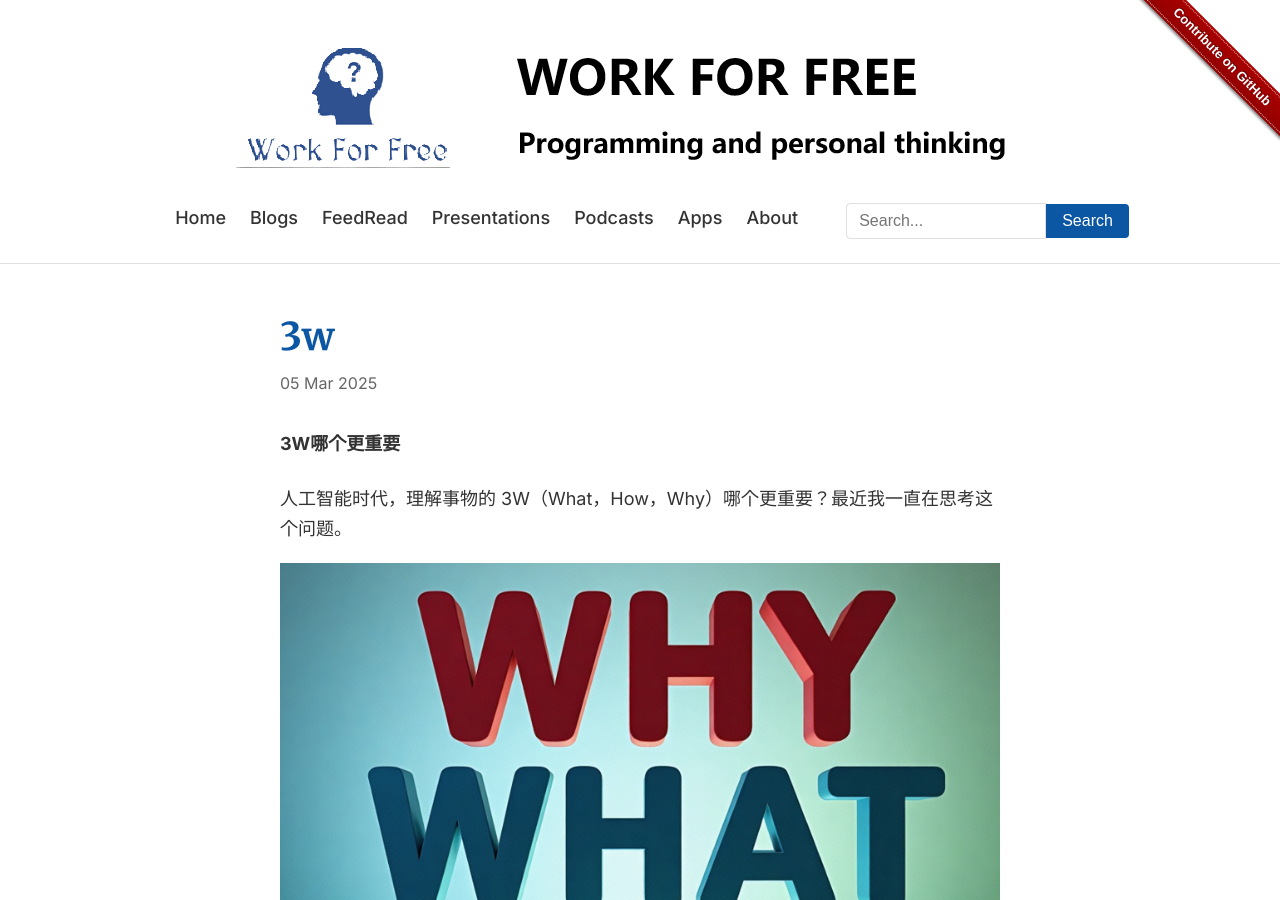
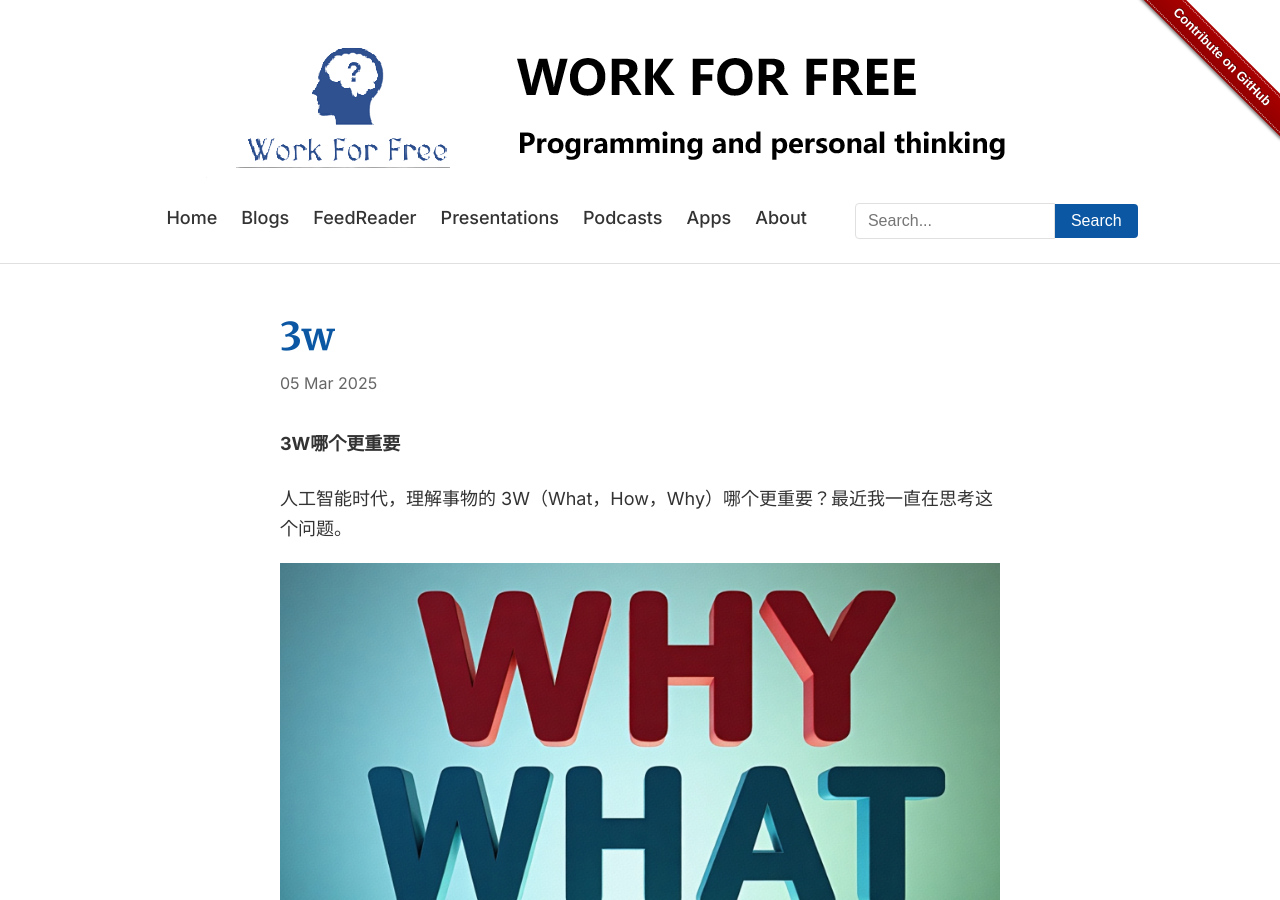
Before and after one commit to liuning0820/liuning0820.github.io, a Jekyll site: the page built from index.html, in a window 1280 px wide and 900 px high. Built offline with Jekyll 4.4.1, drawn with Linux system fonts in a browser that asks for light colours; the list of posts is cut into pages by our own code; grey boxes are pictures that could not be loaded.

Commit message:
update title

```diff
--- a/_includes/header.html
+++ b/_includes/header.html
@@ -7,7 +7,7 @@
 		<ul>
 			<li><a href="/">Home</a></li>
 			<li><a href="/all.html">Blogs</a></li>
-			<li><a href="https://liuning0820.github.io/rss-reader/">FeedRead</a></li>
+			<li><a href="https://liuning0820.github.io/rss-reader/">FeedReader</a></li>
 			<li><a href="/ex_presentations/index.html">Presentations</a></li>
 			<li><a href="/workforfree/podcasts">Podcasts</a></li>
 			<li class="drop-down"><a href="#">Apps</a>
--- a/_layouts/default.html
+++ b/_layouts/default.html
@@ -33,7 +33,7 @@
                         <ul>
                             <li><a href="/">Home</a></li>
                             <li><a href="/all.html">Blogs</a></li>
-                            <li><a href="https://liuning0820.github.io/rss-reader/">FeedRead</a></li>
+                            <li><a href="https://liuning0820.github.io/rss-reader/">FeedReader</a></li>
                             <li><a href="/ex_presentations/index.html">Presentations</a></li>
                             <li><a href="/workforfree/podcasts">Podcasts</a></li>
                             <li class="drop-down"><a href="#">Apps</a>
```
